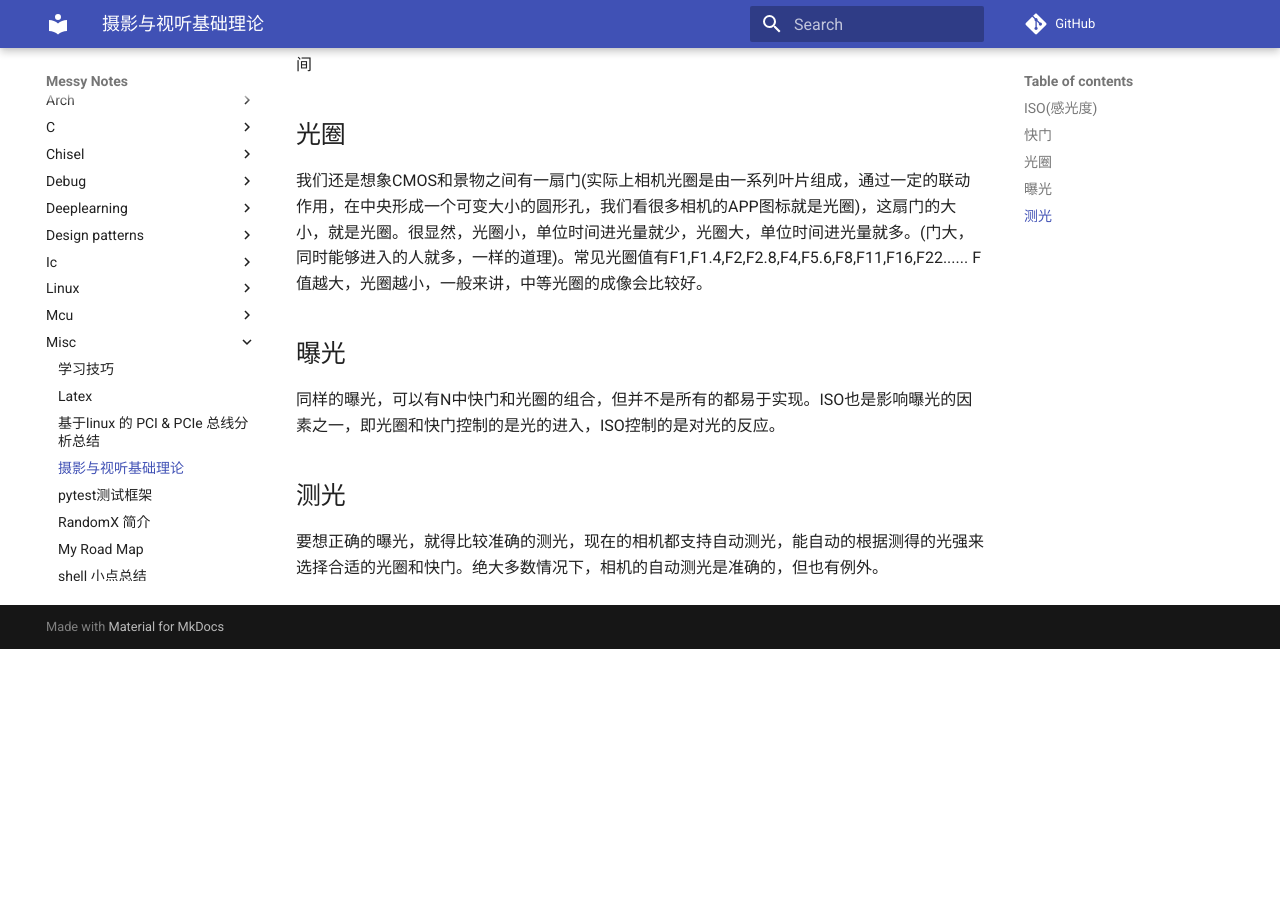
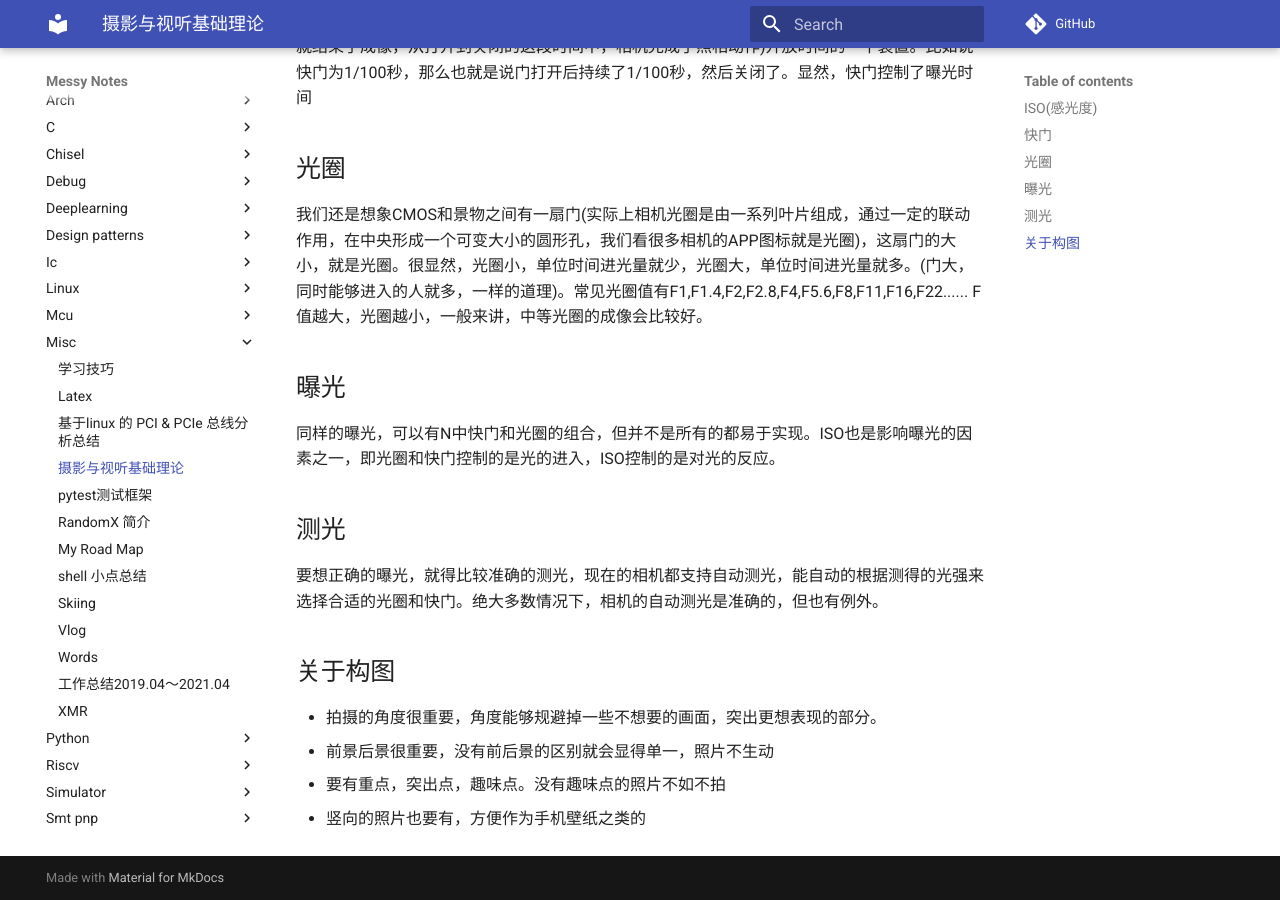
Before and after one commit to chsgcxy/messy_notes, an MkDocs documentation site: the page built from docs/misc/photograph.md, in a window 1280 px wide and 900 px high, scrolled down 665 px. Built offline with MkDocs 1.6.1 and Material for MkDocs 9.7.7, drawn with Linux system fonts in a browser that asks for light colours; comment, search, counter and statistics services are not loaded; before the commit the page ends 1314 px from its top, so only the background shows below that.

```diff
--- a/docs/misc/photograph.md
+++ b/docs/misc/photograph.md
@@ -21,3 +21,10 @@ ISO即感光度，国际标准组织制定的CCD/CMOS(或胶卷)对光线的敏
 ## 测光
 
 要想正确的曝光，就得比较准确的测光，现在的相机都支持自动测光，能自动的根据测得的光强来选择合适的光圈和快门。绝大多数情况下，相机的自动测光是准确的，但也有例外。
+
+## 关于构图
+
+- 拍摄的角度很重要，角度能够规避掉一些不想要的画面，突出更想表现的部分。
+- 前景后景很重要，没有前后景的区别就会显得单一，照片不生动
+- 要有重点，突出点，趣味点。没有趣味点的照片不如不拍
+- 竖向的照片也要有，方便作为手机壁纸之类的
```
Also changed, not shown: docs/arch/superscalar.md (+8 -0 lines).
